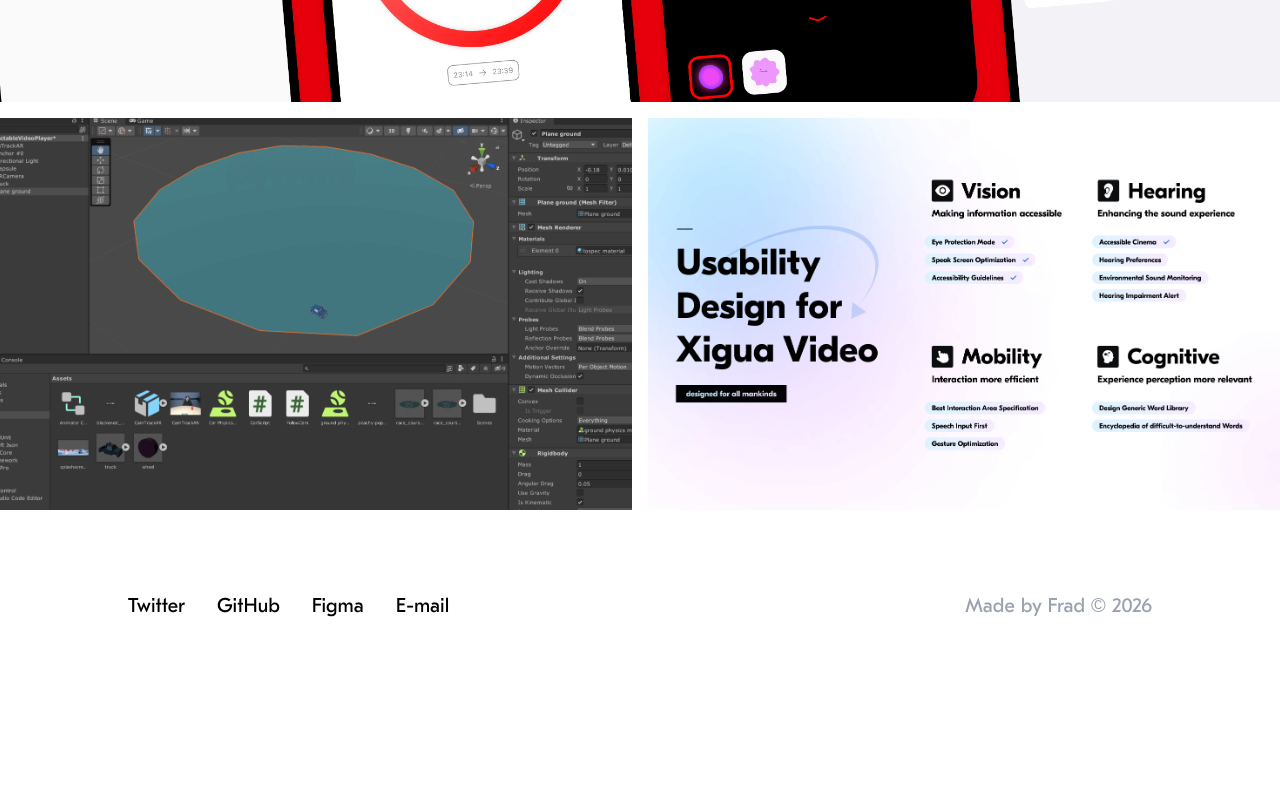
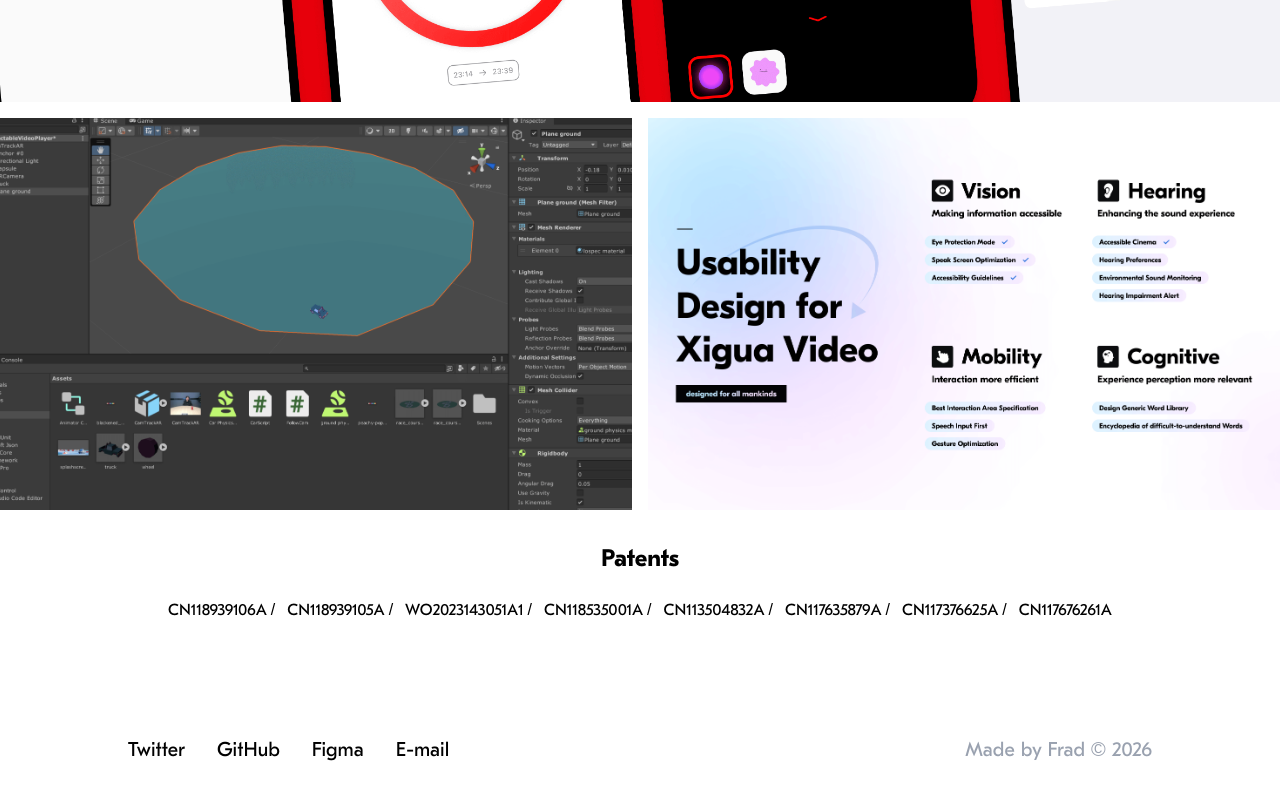
Before and after one commit to FradSer/frad-me, a Next.js app: page / in a window 1280 px wide. Shown: the part 2307-3107 px from the top of the page. Before the commit the page ends 3009 px from the top, so only its background shows below. Built offline with nearby package versions, Linux system fonts and the light colour scheme.

Commit message:
feat: add patent display section to homepage

```diff
--- a/app/page.tsx
+++ b/app/page.tsx
@@ -2,6 +2,7 @@
 
 import Footer from '@/components/Footer';
 import Hero from '@/components/Landing/Hero';
+import Patents from '@/components/Landing/Patents';
 import Work from '@/components/Landing/Work';
 
 export default function Home() {
@@ -10,6 +11,7 @@
       <main>
         <Hero />
         <Work />
+        <Patents />
       </main>
 
       <Footer />
--- /dev/null
+++ b/components/Landing/Patents.tsx
@@ -0,0 +1,59 @@
+'use client';
+
+const patents = [
+  {
+    number: 'CN118939106A',
+    url: 'https://patents.google.com/patent/CN118939106A',
+  },
+  {
+    number: 'CN118939105A',
+    url: 'https://patents.google.com/patent/CN118939105A',
+  },
+  {
+    number: 'WO2023143051A1',
+    url: 'https://patents.google.com/patent/WO2023143051A1',
+  },
+  {
+    number: 'CN118535001A',
+    url: 'https://patents.google.com/patent/CN118535001A',
+  },
+  {
+    number: 'CN113504832A',
+    url: 'https://patents.google.com/patent/CN113504832A',
+  },
+  {
+    number: 'CN117635879A',
+    url: 'https://patents.google.com/patent/CN117635879A',
+  },
+  {
+    number: 'CN117376625A',
+    url: 'https://patents.google.com/patent/CN117376625A',
+  },
+  {
+    number: 'CN117676261A',
+    url: 'https://patents.google.com/patent/CN117676261A',
+  },
+];
+
+export default function Patents() {
+  return (
+    <section className="w-screen px-4 py-8 text-center">
+      <h2 className="mb-6 text-2xl font-semibold">Patents</h2>
+      <div className="flex flex-wrap justify-center gap-2">
+        {patents.map((patent, index) => (
+          <span key={patent.number}>
+            <a
+              href={patent.url}
+              target="_blank"
+              rel="noopener noreferrer"
+              className="hover:underline transition-all duration-200 hover:opacity-70"
+            >
+              {patent.number}
+            </a>
+            {index < patents.length - 1 && <span className="mx-1">/</span>}
+          </span>
+        ))}
+      </div>
+    </section>
+  );
+}
```
